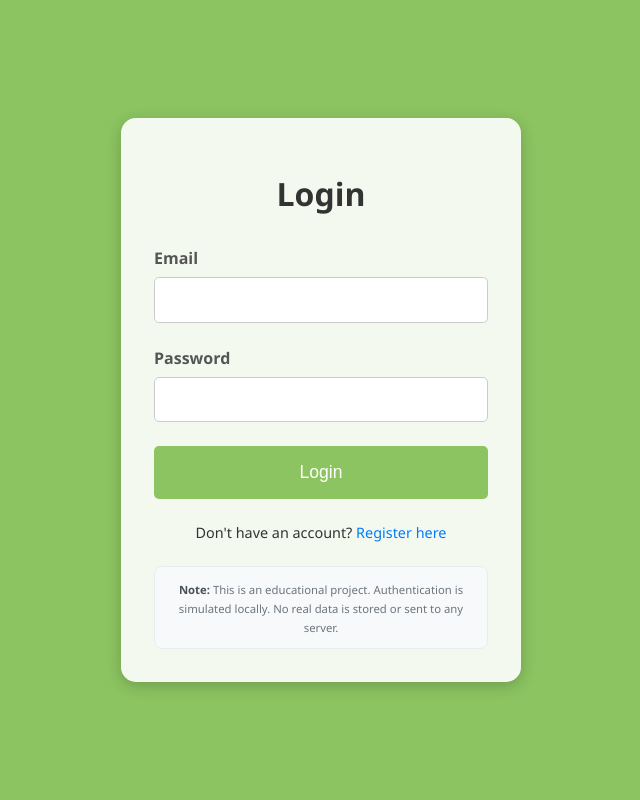
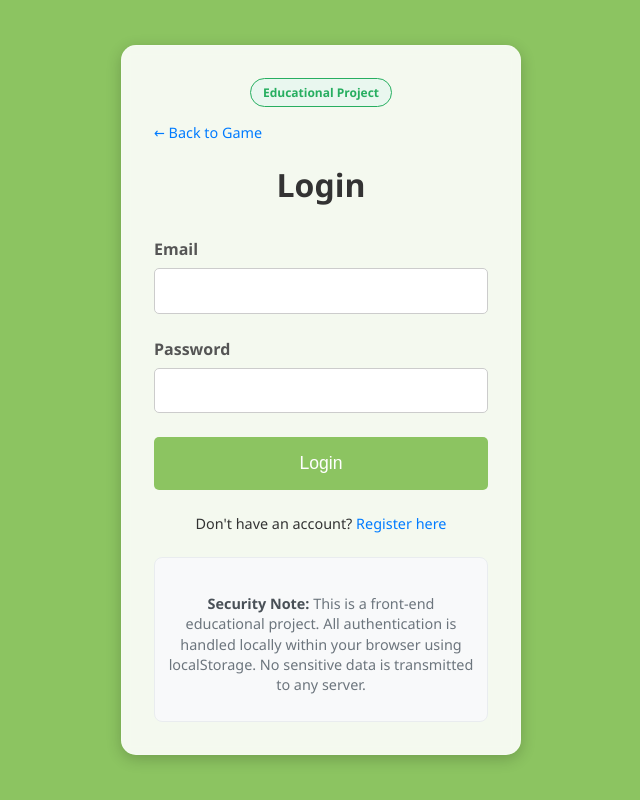
Before and after one commit to hemantpatil3006/rock-paper-scissors-26, a website: page public/login.html in a window 1280 px wide. Shown: the whole page, without its empty margins (319-959 px from the left). Drawn offline with Linux system fonts and the light colour scheme.

Commit message:
security: add netlify headers and educational project badges to resolve dangerous site warning

```diff
--- a/public/css/auth.css
+++ b/public/css/auth.css
@@ -93,3 +93,28 @@ body {
 .disclaimer strong {
     color: #495057;
 }
+
+.edu-badge {
+    background: #e9f7ef;
+    color: #27ae60;
+    padding: 5px 12px;
+    border-radius: 20px;
+    font-size: 0.75rem;
+    font-weight: bold;
+    display: inline-block;
+    margin-bottom: 1rem;
+    border: 1px solid #27ae60;
+}
+
+.back-link {
+    display: block;
+    text-align: left;
+    margin-bottom: 1rem;
+    font-size: 0.9rem;
+    color: #666;
+    text-decoration: none;
+}
+
+.back-link:hover {
+    text-decoration: underline;
+}
--- a/public/login.html
+++ b/public/login.html
@@ -5,6 +5,8 @@
     <meta charset="UTF-8">
     <meta name="viewport" content="width=device-width, initial-scale=1.0">
     <title>Login - Rock Paper Scissors</title>
+    <meta http-equiv="Content-Security-Policy"
+        content="default-src 'self'; script-src 'self'; style-src 'self' 'unsafe-inline' https://fonts.googleapis.com; font-src 'self' https://fonts.gstatic.com;">
     <link rel="stylesheet" href="./css/base.css">
     <link rel="stylesheet" href="./css/auth.css">
     <link rel="stylesheet" href="./css/toast.css">
@@ -12,6 +14,8 @@
 
 <body>
     <div class="auth-container">
+        <div class="edu-badge">Educational Project</div>
+        <a href="index.html" class="back-link">← Back to Game</a>
         <h1>Login</h1>
         <form id="loginForm">
             <div class="form-group">
@@ -26,8 +30,8 @@
         </form>
         <p>Don't have an account? <a href="register.html">Register here</a></p>
         <div class="disclaimer">
-            <small><strong>Note:</strong> This is an educational project. Authentication is simulated locally. No real
-                data is stored or sent to any server.</small>
+            <p><strong>Security Note:</strong> This is a front-end educational project. All authentication is handled
+                locally within your browser using localStorage. No sensitive data is transmitted to any server.</p>
         </div>
     </div>
 
```
Also changed, not shown: public/index.html (+4 -1 lines), public/register.html (+6 -2 lines), public/manifest.json, 1 other file.
